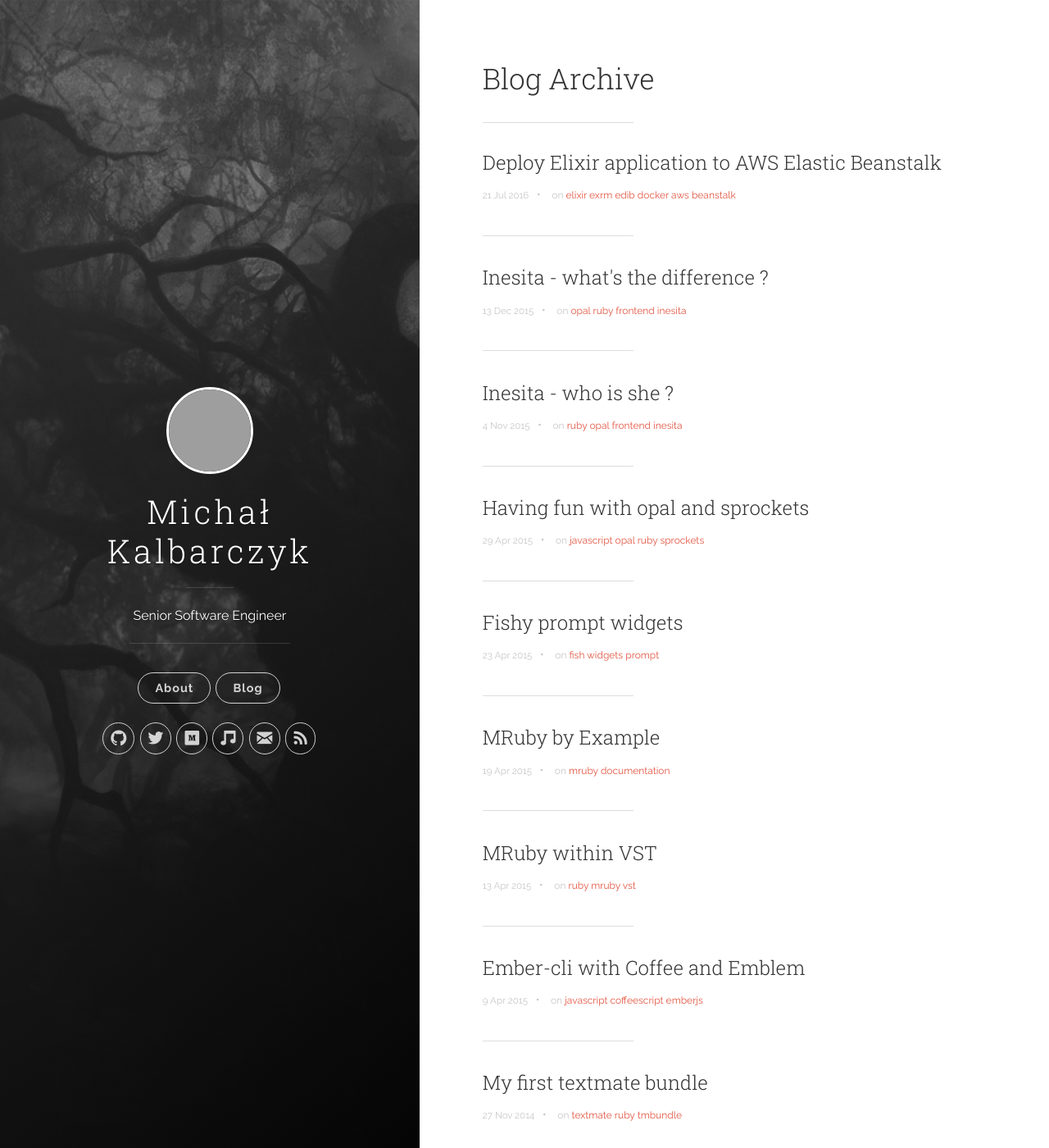
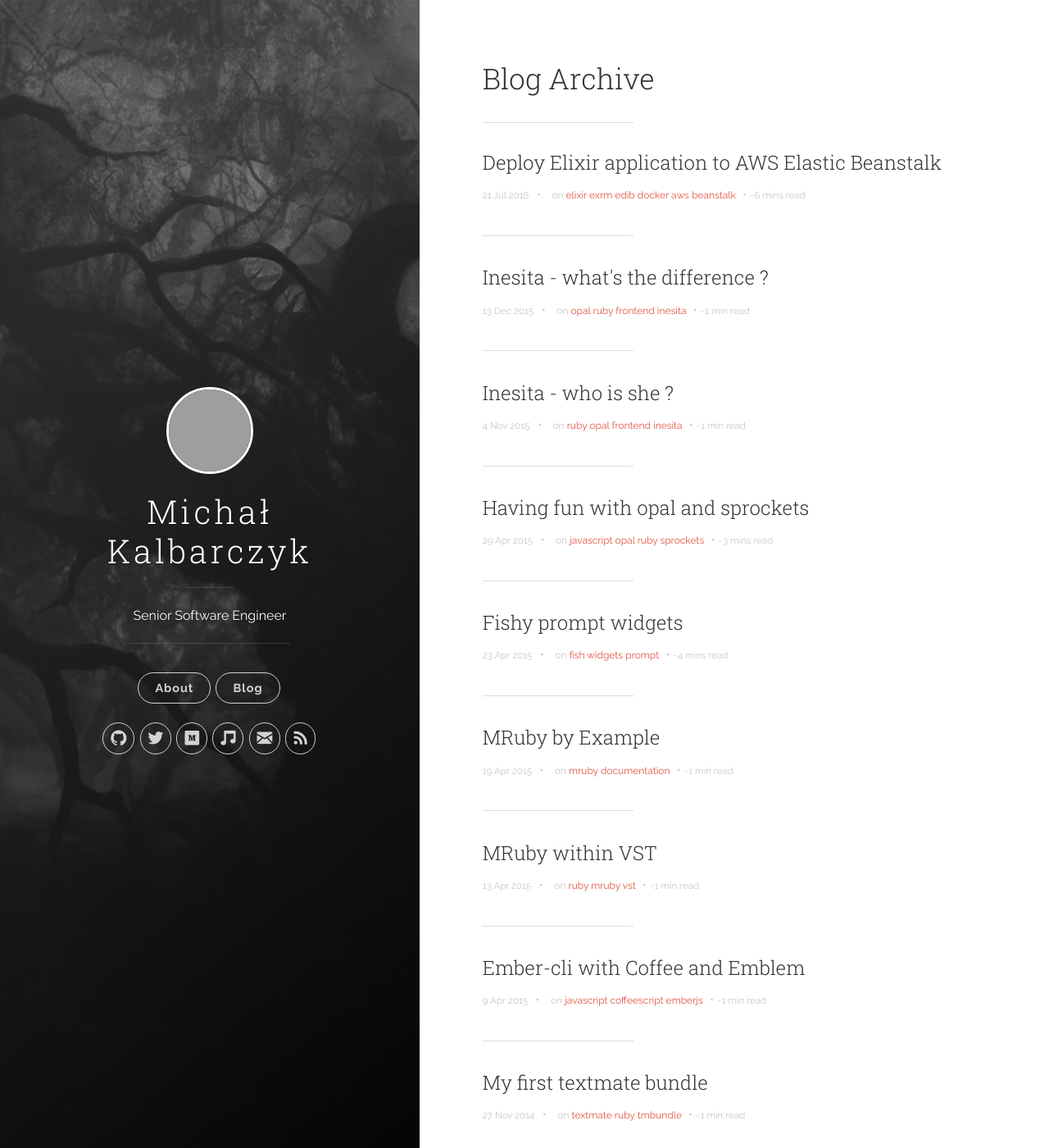
Before and after one commit to fazibear/fazibear.github.io, a Jekyll site: the page built from blog.html, in a window 1280 px wide and 1400 px high. Shown: the whole window at 82% size. Built offline with Jekyll 4.4.1, drawn with Linux system fonts in a browser that asks for light colours; nearby versions of some CDN libraries; some of the changed text lies outside the part shown; grey boxes are pictures that could not be loaded.

Commit message:
Add read time

```diff
--- /dev/null
+++ b/_includes/readtime.html
@@ -0,0 +1,11 @@
+{% if post %}
+  {% assign words = post.content | number_of_words %}
+{% else %}
+  {% assign words = content | number_of_words %}
+{% endif %}
+{% if words < 360 %}
+  ~1 min
+{% else %}
+  ~{{ words | divided_by:180 }} mins
+{% endif %}
+read
--- a/_layouts/post.html
+++ b/_layouts/post.html
@@ -4,7 +4,11 @@
 <article class="post-container post-container--single">
   <header class="post-header">
     <div class="post-meta">
-      <time datetime="{{ page.date | date: "%-d %b %Y" }}" class="post-meta__date date">{{ page.date | date: "%-d %b %Y" }}</time> &#8226; <span class="post-meta__tags">on {% for tag in page.tags %}<a href="/blog/tags/#{{ tag }}">{{ tag }}</a> {% endfor %}</span>
+      <time datetime="{{ page.date | date: "%-d %b %Y" }}" class="post-meta__date date">{{ page.date | date: "%-d %b %Y" }}</time>
+      &#8226;
+      <span class="post-meta__tags">on {% for tag in page.tags %}<a href="/blog/tags/#{{ tag }}">{{ tag }}</a> {% endfor %}</span>
+      &#8226;
+      <span class="readtime">{% include readtime.html %}</span>
     </div>
     <h1 class="post-title">{{ page.title }}</h1>
   </header>
--- a/blog.html
+++ b/blog.html
@@ -9,7 +9,13 @@
     {% for post in site.posts %}
       <li>
         <h3 class="post-list__post-title post-title"><a href="{{ post.url }}" title="{{ post.title }}">{{ post.title }}</a></h3>
-        <div class="post-list__meta"><time datetime="{{ post.date | date: "%-d %b %Y" }}" class="post-list__meta--date date">{{ post.date | date: "%-d %b %Y" }}</time> &#8226; <span class="post-meta__tags">on {% for tag in post.tags %}<a href="/tags/#{{ tag }}">{{ tag }}</a> {% endfor %}</span></div>
+        <div class="post-list__meta">
+          <time datetime="{{ post.date | date: "%-d %b %Y" }}" class="post-list__meta--date date">{{ post.date | date: "%-d %b %Y" }}</time>
+          &#8226;
+          <span class="post-meta__tags">on {% for tag in post.tags %}<a href="/tags/#{{ tag }}">{{ tag }}</a> {% endfor %}</span>
+          &#8226;
+          <span class="readtime">{% include readtime.html %}</span>
+        </div>
         <hr class="post-list__divider">
       </li>
     {% endfor %}
--- a/css/uno.css
+++ b/css/uno.css
@@ -1043,7 +1043,8 @@
 .date,
 .time,
 .author,
-.tags {
+.tags,
+.readtime {
   font-size: .8em;
   color: #c7c7c7; }
   .date a,
```
